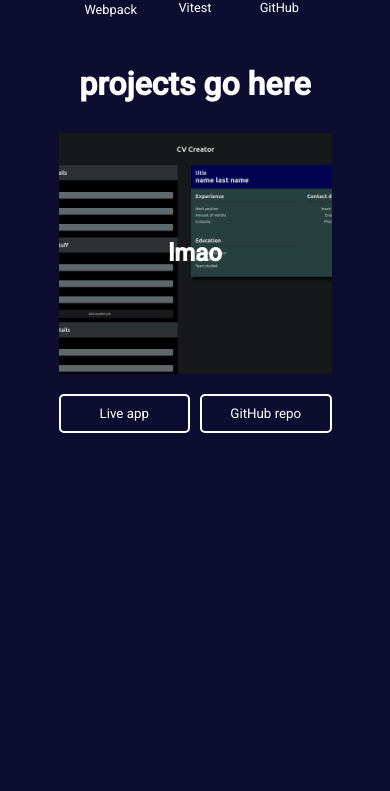
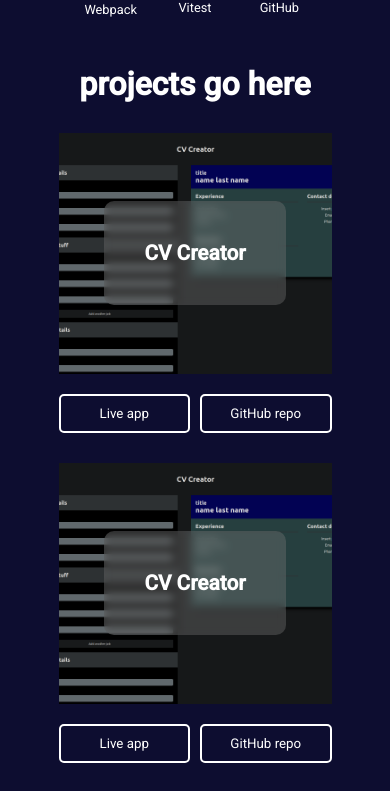
Before and after one commit to AlbanMarku/PersonalSite, a React (Vite) app in the folder client/: page / in a window 390 px wide. Shown: the part 1780-2571 px from the top of the page. Built offline with nearby package versions, Linux system fonts and the light colour scheme.

Commit message:
Styled proj card.

```diff
--- a/client/src/components/ProjectCard.tsx
+++ b/client/src/components/ProjectCard.tsx
@@ -1,12 +1,16 @@
 type Props = {
   title: string;
+  image: string;
 };
 
-function ProjectCard({ title }: Props) {
+function ProjectCard({ title, image }: Props) {
   return (
     <div className="ProjectCard">
-      <div className="screenshotArea">
-        <h2 className="projectTitle">{title}</h2>
+      <div
+        className="screenshotArea"
+        style={{ backgroundImage: `url(${image})` }}
+      >
+        <div className="projectTitle">{title}</div>
       </div>
       <div className="buttonArea">
         <button type="button">Live app</button>
--- a/client/src/styles/home.css
+++ b/client/src/styles/home.css
@@ -76,19 +76,21 @@
 
     .projectTitle {
         position: relative;
-        z-index: 1;
+        background: rgba(122, 122, 122, 0.37);
+        backdrop-filter: blur(4px);
+        border-radius: 10px;
+        padding: 40px;
+        font-weight: bold;
+        font-size: 1.3rem;
     }
 
     .screenshotArea {
         position: relative;
-        z-index: 0;
         color: white;
-        /* filter: blur(4px); */
         flex: 1;
         background-position: center;
         background-repeat: no-repeat;
         background-size: cover;
-        background-image: url("../assets/cvDemo.png");
         display: flex;
         justify-content: center;
         align-items: center;
--- a/client/src/views/Home.tsx
+++ b/client/src/views/Home.tsx
@@ -13,13 +13,19 @@ import tslogo from '../assets/typescriptLogo.svg';
 import webpacklogo from '../assets/webpackLogo.svg';
 import vitestLogo from '../assets/vitestLogo.svg';
 import gitLogo from '../assets/githubLogo.svg';
+import cvDemo from '../assets/cvDemo.png';
 
 type ProjCont = {
   title: string;
+  image: string;
 };
 
 function Home() {
-  const pList: ProjCont[] = [{ title: 'lmao' }];
+  const pList: ProjCont[] = [
+    { title: 'CV Creator', image: cvDemo },
+    { title: 'CV Creator', image: cvDemo },
+    { title: 'CV Creator', image: cvDemo },
+  ];
 
   return (
     <div className="Home">
@@ -95,7 +101,7 @@ function Home() {
       <div className="projectSection">
         <h1>projects go here</h1>
         {pList.map((obj) => (
-          <ProjectCard key={obj.title} title={obj.title} />
+          <ProjectCard key={obj.title} title={obj.title} image={obj.image} />
         ))}
       </div>
       <div className="contactMe">
```
